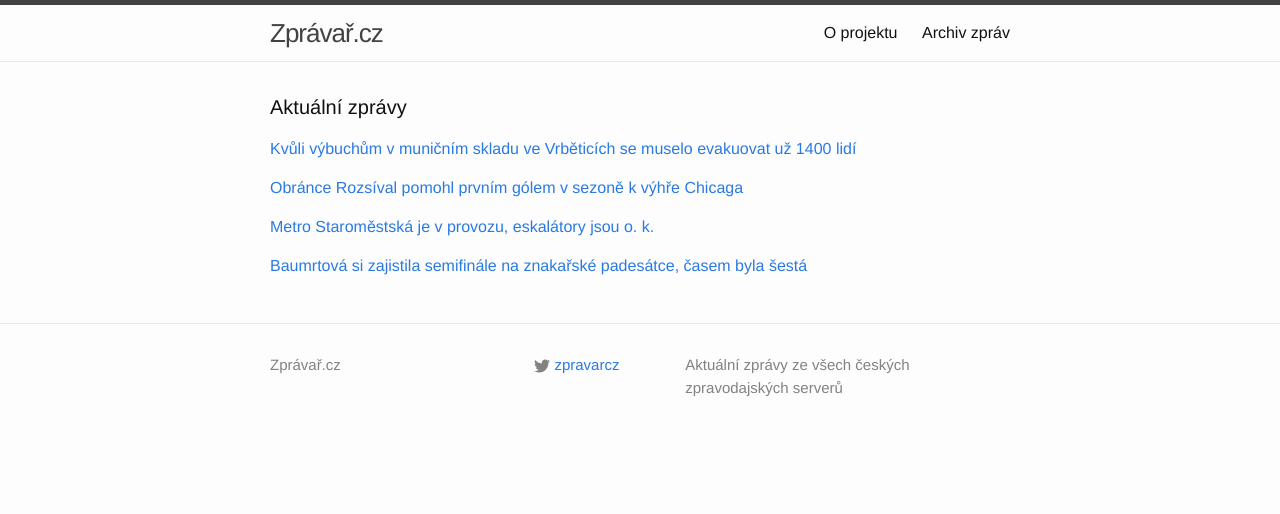
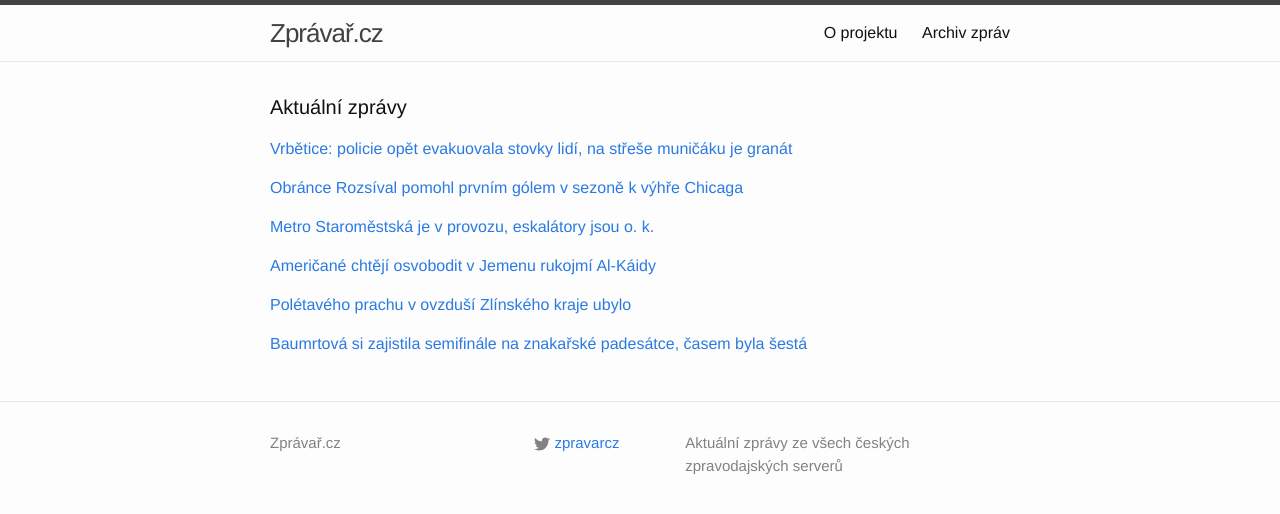
Before and after one commit to adliska/zpravar, a Jekyll site: the page built from index.html, in a window 1280 px wide. Shown: the top 514 px of the page. Built offline with Jekyll 4.4.1, drawn with Linux system fonts in a browser that asks for light colours.

Commit message:
zpravar news update

```diff
--- a/index.html
+++ b/index.html
@@ -5,9 +5,10 @@ layout: default
 <div class="home">
     <h1 class="page-heading">Aktuální zprávy</h1>
 
-<p><a href="javascript:;" onclick="toggle_visibility('zpravy0')">Kvůli výbuchům v muničním skladu ve Vrběticích se muselo evakuovat už 1400 lidí</a></p>
+<p><a href="javascript:;" onclick="toggle_visibility('zpravy0')">Vrbětice: policie opět evakuovala stovky lidí, na střeše muničáku je granát</a></p>
 <div id="zpravy0" style="display:none">
 <ul>
+<li><a href=http://zpravy.e15.cz/domaci/udalosti/vrbetice-policie-opet-evakuovala-stovky-lidi-na-strese-municaku-je-granat-1143397>Vrbětice: policie opět evakuovala stovky lidí, na střeše muničáku je granát - zpravy.e15.cz</a></li>
 <li><a href=http://www.rozhlas.cz/_zprava/kvuli-vybuchum-v-municnim-skladu-ve-vrbeticich-se-muselo-evakuovat-uz-1400-lidi--1429224>Kvůli výbuchům v muničním skladu ve Vrběticích se muselo evakuovat už 1400 lidí - www.rozhlas.cz</a></li>
 <li><a href=http://zpravy.aktualne.cz/regiony/zlinsky/lide-z-okoli-municniho-skladu-se-musi-stehovat-hrozi-vybuch/r~e46f8e4c7d1d11e4b5c5002590604f2e/>LIdé z okolí muničního skladu se musí stěhovat. Hrozí výbuch - zpravy.aktualne.cz</a></li>
 <li><a href=http://www.novinky.cz/krimi/355595-lide-uprchli-od-vrbetic-evakuace-probehla-autobusy-i-auty.html>Lidé uprchli od Vrbětic, evakuace proběhla autobusy i auty - www.novinky.cz</a></li>
@@ -40,8 +41,23 @@ layout: default
 <li><a href=http://www.financninoviny.cz/zpravodajstvi/zpravy/stanice-metra-staromestska-byla-opet-otevrena/1155731>Stanice metra Staroměstská byla opět otevřena - www.financninoviny.cz</a></li>
 <li><a href=http://www.novinky.cz/domaci/355592-stanici-metra-staromestska-zkontrolovali-a-opet-otevreli.html>Stanici metra Staroměstská zkontrolovali a opět otevřeli - www.novinky.cz</a></li>
 </ul>
-</div><p><a href="javascript:;" onclick="toggle_visibility('zpravy3')">Baumrtová si zajistila semifinále na znakařské padesátce, časem byla šestá</a></p>
+</div><p><a href="javascript:;" onclick="toggle_visibility('zpravy3')">Američané chtějí osvobodit v Jemenu rukojmí Al-Káidy</a></p>
 <div id="zpravy3" style="display:none">
+<ul>
+<li><a href=http://zpravy.aktualne.cz/zahranici/americane-chteji-osvobodit-v-jemenu-rukojmi-al-kaidy/r~174bd4727d2011e4845a002590604f2e/>Američané chtějí osvobodit v Jemenu rukojmí Al-Káidy - zpravy.aktualne.cz</a></li>
+<li><a href=http://www.tyden.cz/rubriky/zahranici/asie-a-oceanie/usa-pri-zachranne-akci-americana-zabijely-kajdisty_326426.html>USA při záchranné akci Američana zabíjely kajdisty - www.tyden.cz</a></li>
+<li><a href=http://www.lidovky.cz/americky-bezpilotni-letoun-zabil-devet-teroristu-jemenske-odnoze-al-kaidy-1u6-/zpravy-svet.aspx?c=A141206_080323_ln_zahranici_ele>Americký bezpilotní letoun zabil devět teroristů jemenské odnože al-Káidy  - www.lidovky.cz</a></li>
+<li><a href=http://www.ceskenoviny.cz/zpravy/zpravy/americky-bezpilotni-letoun-zabil-devet-clenu-al-kaidy-v-jemenu/1155744>Americký bezpilotní letoun zabil devět členů Al-Káidy v Jemenu - www.ceskenoviny.cz</a></li>
+</ul>
+</div><p><a href="javascript:;" onclick="toggle_visibility('zpravy4')">Polétavého prachu v ovzduší Zlínského kraje ubylo</a></p>
+<div id="zpravy4" style="display:none">
+<ul>
+<li><a href=http://www.ceskenoviny.cz/zpravy/zpravy/poletaveho-prachu-v-ovzdusi-zlinskeho-kraje-ubylo/1155770>Polétavého prachu v ovzduší Zlínského kraje ubylo - www.ceskenoviny.cz</a></li>
+<li><a href=http://www.lidovky.cz/smog-v-olomouckem-kraji-stale-zhorsuje-dychani-nejhure-je-v-prerove-11n-/zpravy-domov.aspx?c=A141206_090658_ln_domov_ele>Smog v Olomouckém kraji stále zhoršuje dýchaní, nejhůře je v Přerově  - www.lidovky.cz</a></li>
+<li><a href=http://www.ceskenoviny.cz/zpravy/zpravy/smogova-situace-v-olomouckem-kraji-trva-situace-se-ale-zlepsuje/1155757>Smogová situace v Olomouckém kraji trvá, situace se ale zlepšuje - www.ceskenoviny.cz</a></li>
+</ul>
+</div><p><a href="javascript:;" onclick="toggle_visibility('zpravy5')">Baumrtová si zajistila semifinále na znakařské padesátce, časem byla šestá</a></p>
+<div id="zpravy5" style="display:none">
 <ul>
 <li><a href=http://www.denik.cz/ostatni_sport/baumrtova-si-zajistila-semifinale-na-znakarske-padesatce-casem-byla-sesta-201412.html>Baumrtová si zajistila semifinále na znakařské padesátce, časem byla šestá - www.denik.cz</a></li>
 <li><a href=http://sport.idnes.cz/plavani-mistrovstvi-sveta-v-kratkem-bazenu-dauha-f7l-/sporty.aspx?c=A141206_084954_sporty_ten>Baumrtová si na MS bez potíží zajistila semifinále na padesátce znak - sport.idnes.cz</a></li>
```
